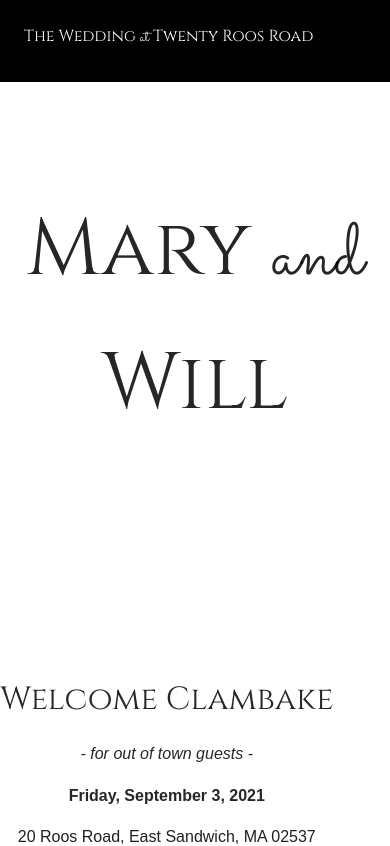
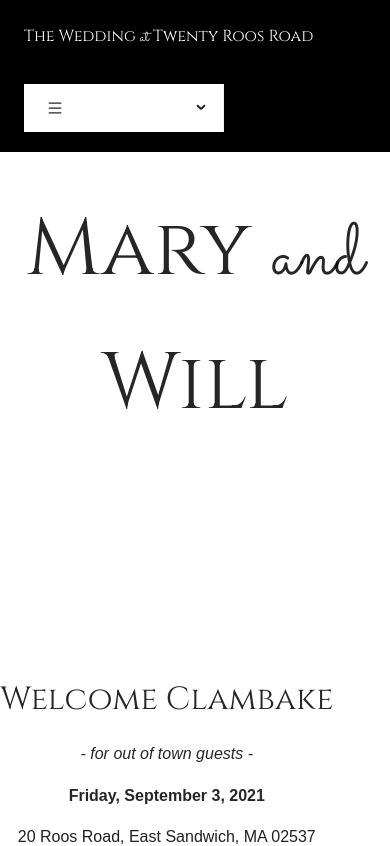
Before and after one commit to marybees/wedding, a React (Create React App) app: page / in a window 390 px wide. Shown: the top 846 px of the page. Built offline with nearby package versions, Linux system fonts and the light colour scheme.

Commit message:
Add hamburger menu.

```diff
--- a/package.json
+++ b/package.json
@@ -3,6 +3,7 @@
   "version": "0.1.0",
   "private": true,
   "dependencies": {
+    "@ant-design/icons": "^4.6.2",
     "@craco/craco": "^6.1.1",
     "@testing-library/jest-dom": "^5.11.9",
     "@testing-library/react": "^11.2.5",
--- a/src/App.js
+++ b/src/App.js
@@ -1,3 +1,4 @@
+import React from 'react';
 import './index.less';
 import {
   BrowserRouter as Router,
@@ -13,7 +14,6 @@ import Song from './Song';
 import Story from './Story';
 import Header from './Header';
 import Footer from './Footer';
-import React from 'react'
 
 function App() {
   return (
--- a/src/Header.js
+++ b/src/Header.js
@@ -1,6 +1,6 @@
 import React from 'react';
-import { Link } from 'react-router-dom';
 import { PageHeader } from 'antd';
+import Sider from './Sider';
 
 const Header = () => {
 
@@ -13,7 +13,9 @@ const Header = () => {
         backgroundColor: 'black',
       }}
       title={ <h3 style={{ color: 'white' }}>The Wedding <span>at</span> Twenty Roos Road</h3> }
-      extra={[]}
+      extra={
+        <Sider/>
+      }
     ></PageHeader>
   );
 };
--- /dev/null
+++ b/src/Sider.js
@@ -0,0 +1,40 @@
+import React, { useState } from 'react';
+import { Link } from "react-router-dom";
+import { Menu } from 'antd';
+import { MenuOutlined } from '@ant-design/icons';
+
+const { SubMenu } = Menu;
+
+const Sider = () => {
+
+    const [openKeys, setOpenKeys] = useState([]);
+
+    const rootSubmenuKeys = ['sub1', 'sub2'];
+
+    const onOpenChange = keys => {
+        const latestOpenKey = keys.find(key => openKeys.indexOf(key) === -1);
+        if (rootSubmenuKeys.indexOf(latestOpenKey) === -1) {
+            setOpenKeys(keys);
+        } else {
+            setOpenKeys(latestOpenKey ? [latestOpenKey] : []);
+        }
+    };
+
+return (
+    <Menu mode="inline" openKeys={openKeys} onOpenChange={onOpenChange} style={{ width: 200 }}>
+        <SubMenu style={{ fontFamily: 'Cinzel' }} key="sub1" icon={<MenuOutlined />}>
+            <Menu.Item key="1"><Link exact to='/'>Home</Link></Menu.Item>
+            <Menu.Item key="2"><Link to='/accommodations'>Where to Stay</Link></Menu.Item>
+            <Menu.Item key="3"><Link to='/directions'>Getting There</Link></Menu.Item>
+            <Menu.Item key="4"><Link to='/our-story'>Our Story</Link></Menu.Item>
+            <Menu.Item key="5"><Link to='/registry'>Registry</Link></Menu.Item>
+            <Menu.Item key="6"><Link to='/request-a-song'>Request a Song</Link></Menu.Item>
+            <Menu.Item key="7"><Link to='/share-a-memory'>Share a Memory</Link></Menu.Item>
+            <Menu.Item key="8"><Link to='/activities'>Things to Do</Link></Menu.Item>
+            <Menu.Item key="9"><Link to='/covid-19'>COVID-19</Link></Menu.Item>
+        </SubMenu>
+    </Menu>
+    );
+};
+
+export default Sider;
```
